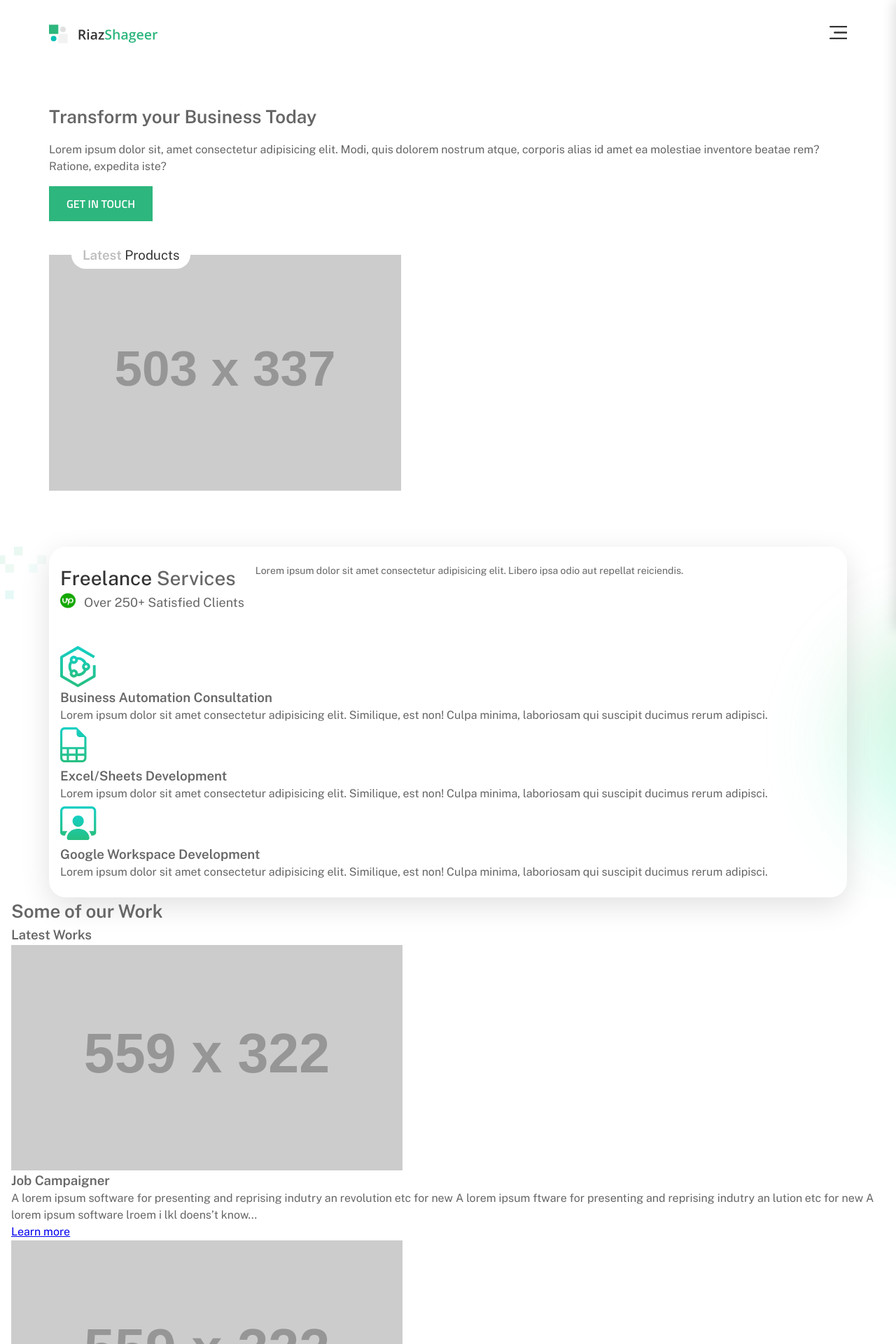
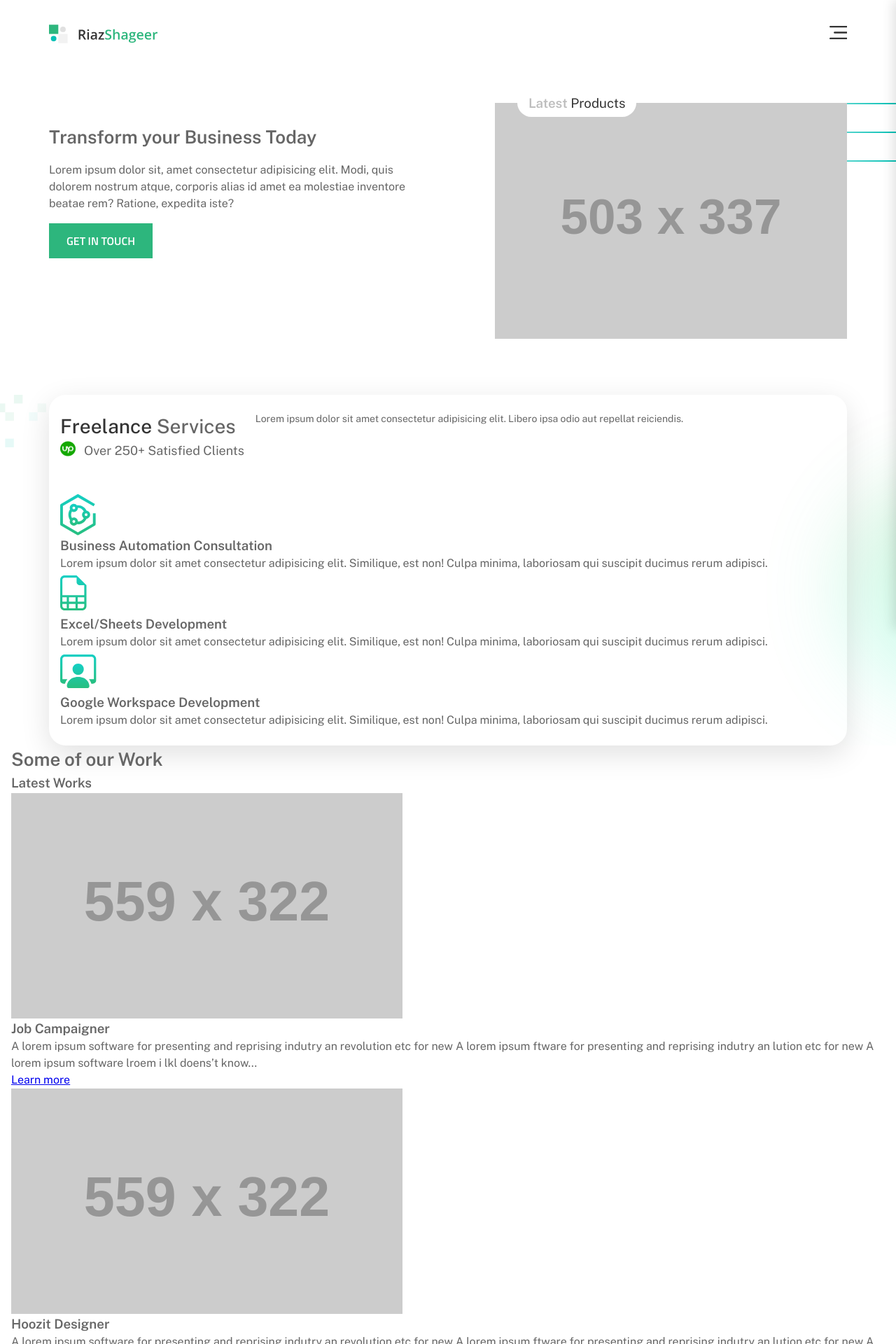
Before and after one commit to rshageer/rshageer.github.io, a Jekyll site: the page built from index.md, in a window 1280 px wide. Shown: the top 1920 px of the page at 70% size. Built offline with Jekyll 4.4.1, drawn with Linux system fonts in a browser that asks for light colours.

Commit message:
Updated Hero Component Look and feel

```diff
--- a/_includes/hero.html
+++ b/_includes/hero.html
@@ -1,5 +1,5 @@
-<main aria-label="Main Header" class="container">
-  <article aria-labelledby="mainHeading" class="home-hero | flow">
+<main aria-label="Main Header" class="home-main | full-bleed">
+  <article aria-labelledby="mainHeading" class="home-hero | container |flow flex row">
     <article class="home-hero__text | flow">
       <h2 id="mainHeading">Transform your Business Today</h2>
       <p>Lorem ipsum dolor sit, amet consectetur adipisicing elit. Modi, quis dolorem nostrum atque, corporis
--- a/_sass/blocks/_hero.scss
+++ b/_sass/blocks/_hero.scss
@@ -1,13 +1,19 @@
 .home-hero{
   --flow-space: 3rem;
+  justify-content: space-between;
+
+  margin-inline: auto;
+  margin-left: 100;
 }
 
 .home-hero__text{
   --flow-space: 1rem;
-
+  margin-block-start: 29px;
+  max-width: 515px;
 }
 
 
 .home-hero__img{
   position: relative;
+  max-width: 503px;
 }
--- a/_sass/blocks/_home.scss
+++ b/_sass/blocks/_home.scss
@@ -1,3 +1,7 @@
 .home-section-two {
     background: url('/assets/images/bg/radial-bg.svg') right top no-repeat, url('/assets/images/bg/boxes-bg.png') top left no-repeat;
 }
+
+.home-main{
+  background: url(/assets/images/bg/stipeGradient-bg.svg) right top no-repeat;
+}
```
Also changed, not shown: assets/images/bg/stipeGradient-bg.svg (added).
